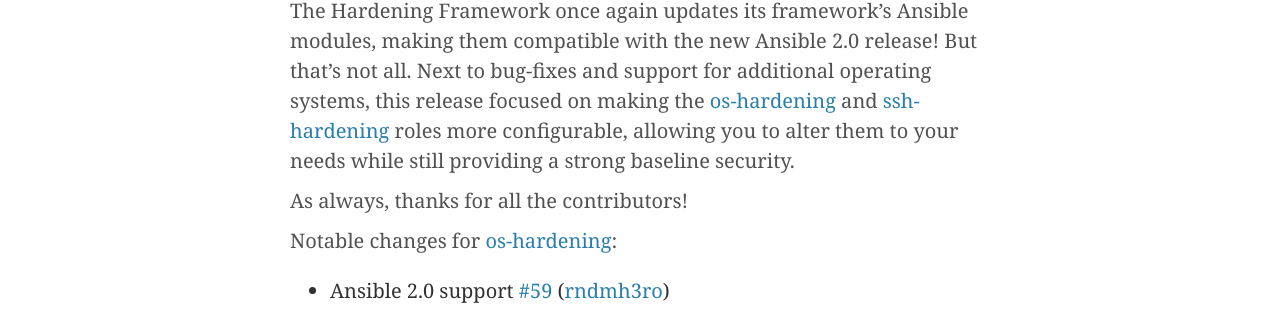
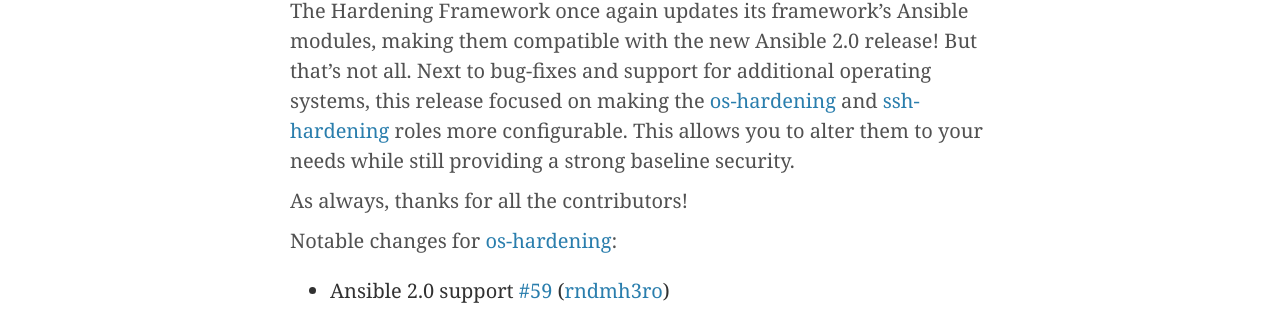
Before and after one commit to dev-sec/blog, a Jekyll site: the page built from _posts/2016-03-20-ansible-3.0-release.markdown, in a window 1280 px wide and 900 px high, scrolled down 821 px. Shown: the part 143-453 px from the top of the window. Built offline with Jekyll 4.4.1, drawn with Linux system fonts in a browser that asks for light colours; some web fonts are replaced; comment, search, counter and statistics services are not loaded.

Commit message:
Update 2016-03-20-ansible-3.0-release.markdown

```diff
--- a/_posts/2016-03-20-ansible-3.0-release.markdown
+++ b/_posts/2016-03-20-ansible-3.0-release.markdown
@@ -12,7 +12,7 @@
 ---
 
 The Hardening Framework once again updates its framework's Ansible modules, making them compatible with the new Ansible 2.0 release!
-But that's not all. Next to bug-fixes and support for additional operating systems, this release focused on making the [os-hardening](https://github.com/hardening-io/ansible-os-hardening) and [ssh-hardening](https://github.com/hardening-io/ansible-ssh-hardening) roles more configurable, allowing you to alter them to your needs while still providing a strong baseline security.
+But that's not all. Next to bug-fixes and support for additional operating systems, this release focused on making the [os-hardening](https://github.com/hardening-io/ansible-os-hardening) and [ssh-hardening](https://github.com/hardening-io/ansible-ssh-hardening) roles more configurable. This allows you to alter them to your needs while still providing a strong baseline security.
 
 As always, thanks for all the contributors!
 
```
